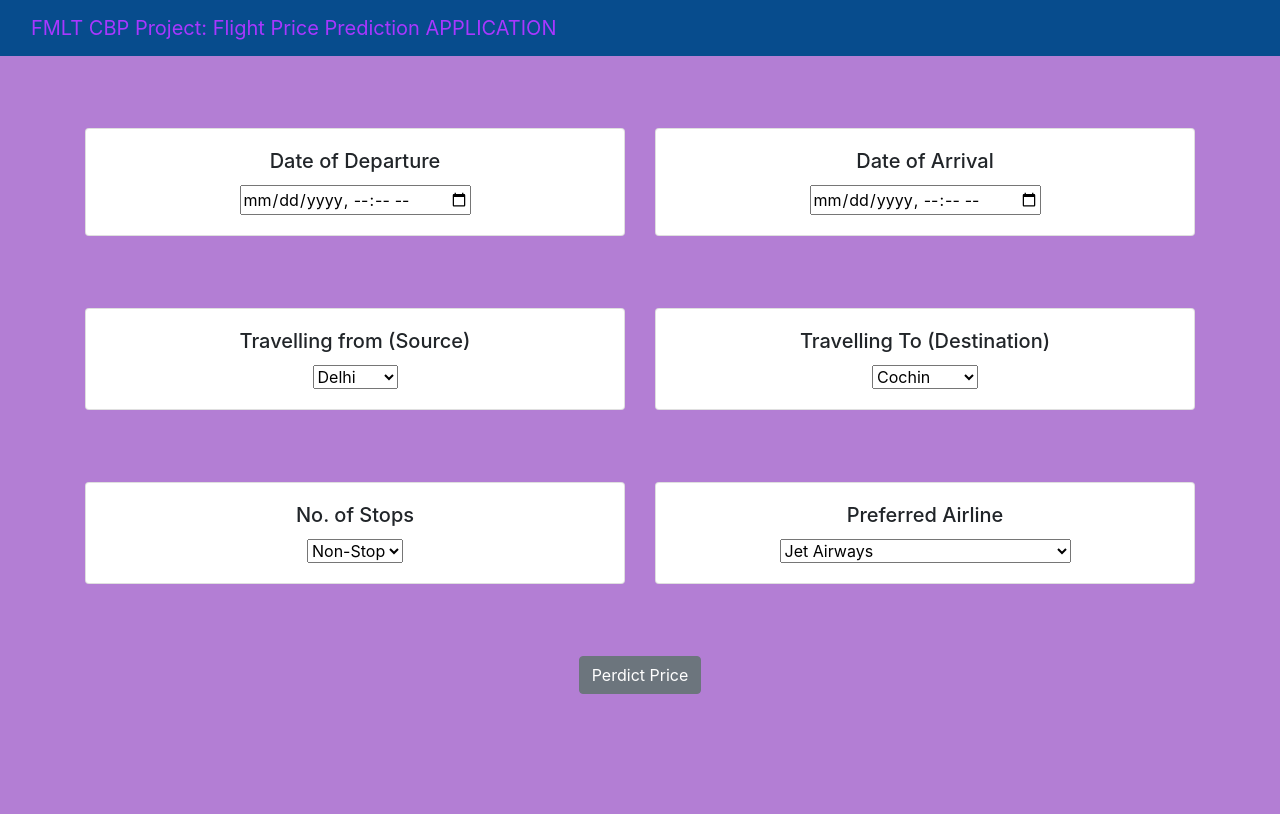
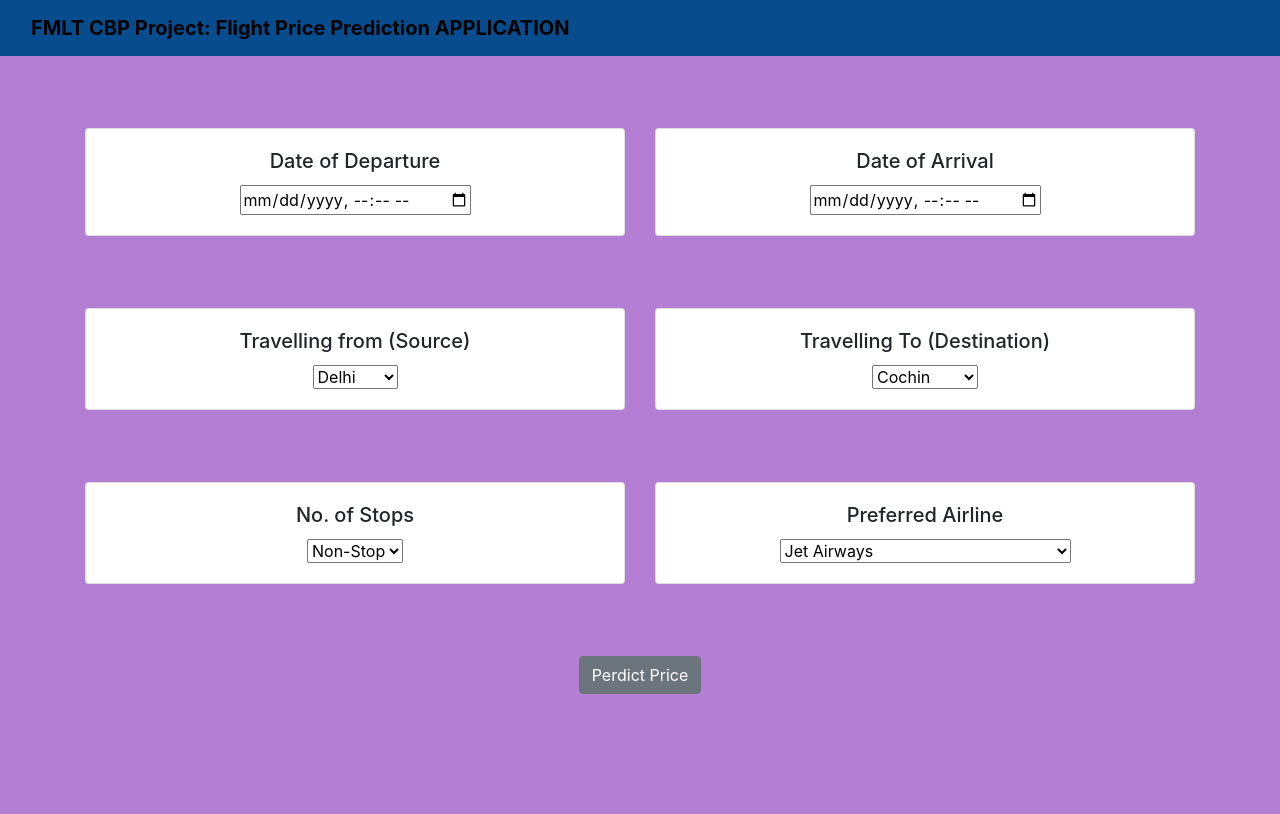
Before and after one commit to vasistaprk/FMLT-CBP-Flight_Price_Prediction_Application, a Flask app: page / in a window 1280 px wide. Run offline with Flask 2, Linux system fonts and the light colour scheme; parts of the project's set-up code (start-up, migrations or seed data) failed here and were passed over; some libraries are stand-ins or nearby versions.

Commit message:
Application done

```diff
--- a/app.py
+++ b/app.py
@@ -223,7 +223,7 @@ def predict():
 
         output=round(prediction[0],2)
 
-        return render_template('home.html',prediction_text="Your Flight price is Rs. {}".format(output))
+        return render_template('home.html',prediction_text="Your Flight would cost you Rs. {}".format(output))
 
 
     return render_template("home.html")
--- a/static/css/styles.css
+++ b/static/css/styles.css
@@ -1,6 +1,11 @@
 body {
     background-color: #b37ed4;
     text-align: center;
+}
+h3{
+    text-align: center;
+    font-weight: bold;
+    text-decoration-color: #000000;
 }
 
 .navbar {
@@ -8,7 +13,8 @@ body {
 }
 
 a {
-    color: #a837ff;
+    font-weight: bold;
+    color: #000000;
 }
 
 a:hover {
```
